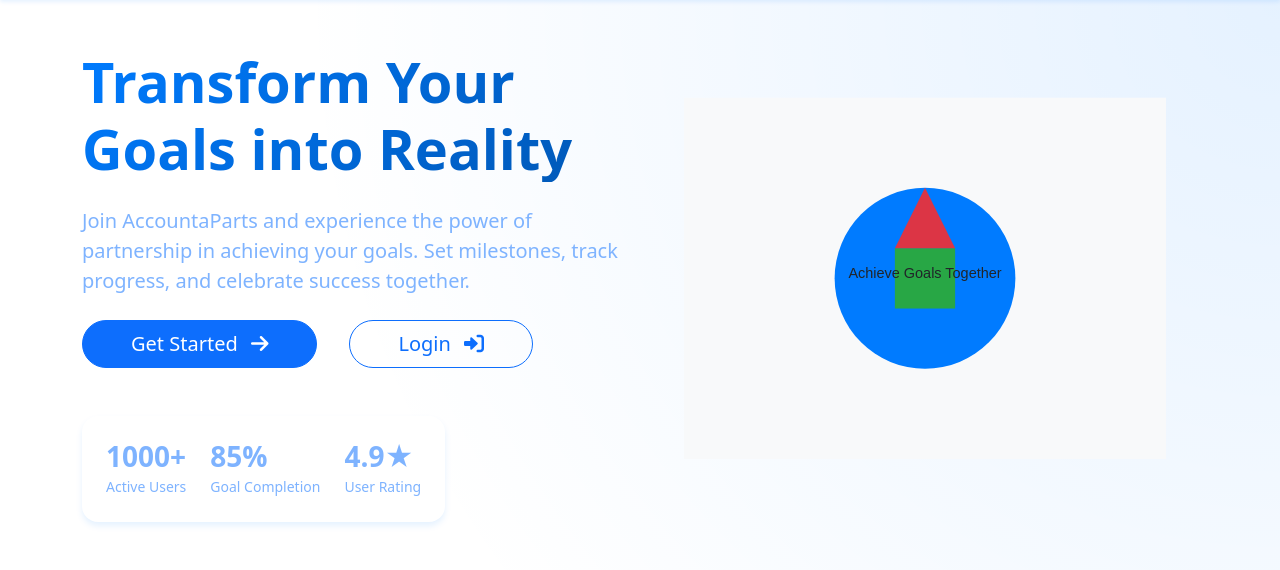
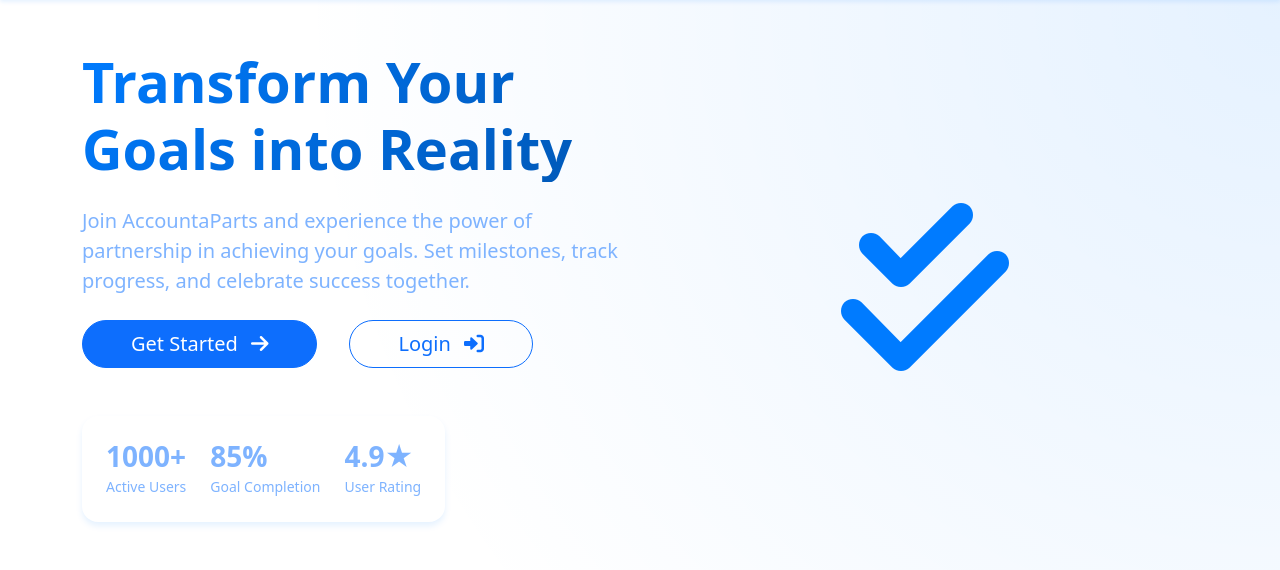
Before and after one commit to KTTfx/AccountaParts, a Flask app: page / in a window 1280 px wide. Shown: the part 56-626 px from the top of the page. Run offline with Flask 3, Linux system fonts and the light colour scheme; some libraries are stand-ins or nearby versions.

Commit message:
desktop home page update

```diff
--- a/static/css/style.css
+++ b/static/css/style.css
@@ -643,6 +643,39 @@ body, .card, .modal-content, .dropdown-menu, .form-control, .form-select, .navba
     100% { transform: translateY(0px); }
 }
 
+/* Hero Icon */
+.hero-icon {
+    font-size: 12rem;
+    color: var(--primary-color);
+    display: none;
+    position: absolute;
+    top: 50%;
+    left: 50%;
+    transform: translate(-50%, -50%);
+}
+
+@media (min-width: 769px) {
+    .hero-icon {
+        display: block;
+    }
+    .hero-image-container {
+        position: relative;
+        height: 400px;
+    }
+    .hero-image-container img {
+        display: none;
+    }
+}
+
+@media (max-width: 768px) {
+    .hero-icon {
+        display: none;
+    }
+    .hero-image-container img {
+        display: block;
+    }
+}
+
 /* Feature Cards */
 .feature-card {
     padding: 2rem;
--- a/templates/index.html
+++ b/templates/index.html
@@ -38,6 +38,9 @@
             </div>
             <div class="col-lg-6 d-none d-lg-block" data-aos="fade-left">
                 <div class="hero-image-container">
+                    <div class="hero-icon">
+                        <i class="fas fa-check-double"></i>
+                    </div>
                     <img src="{{ url_for('static', filename='img/hero.svg') }}" alt="Goal tracking illustration" class="img-fluid floating">
                 </div>
             </div>
```
